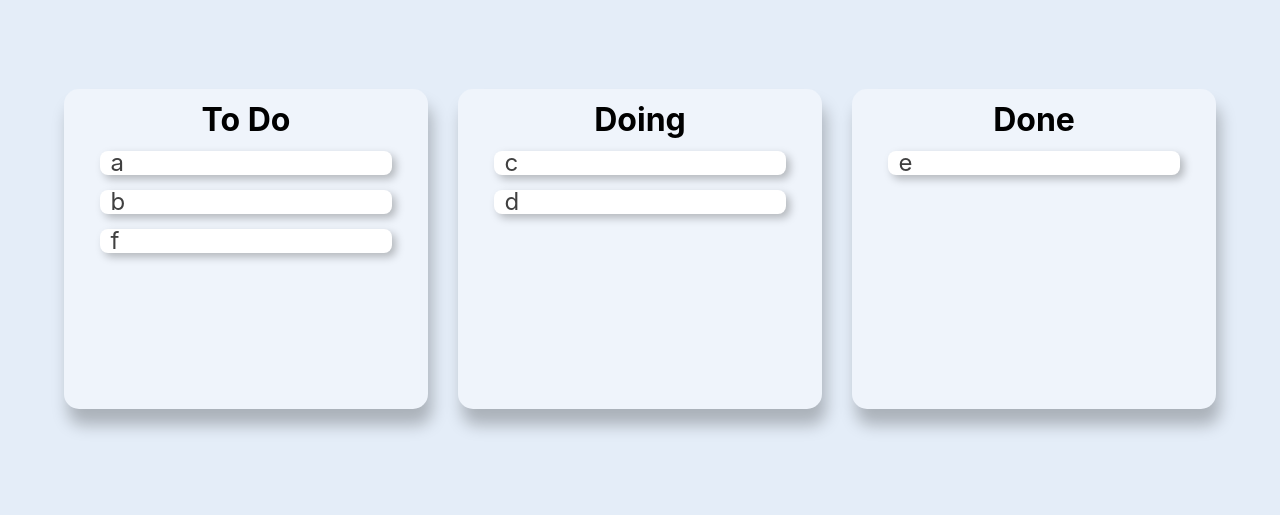
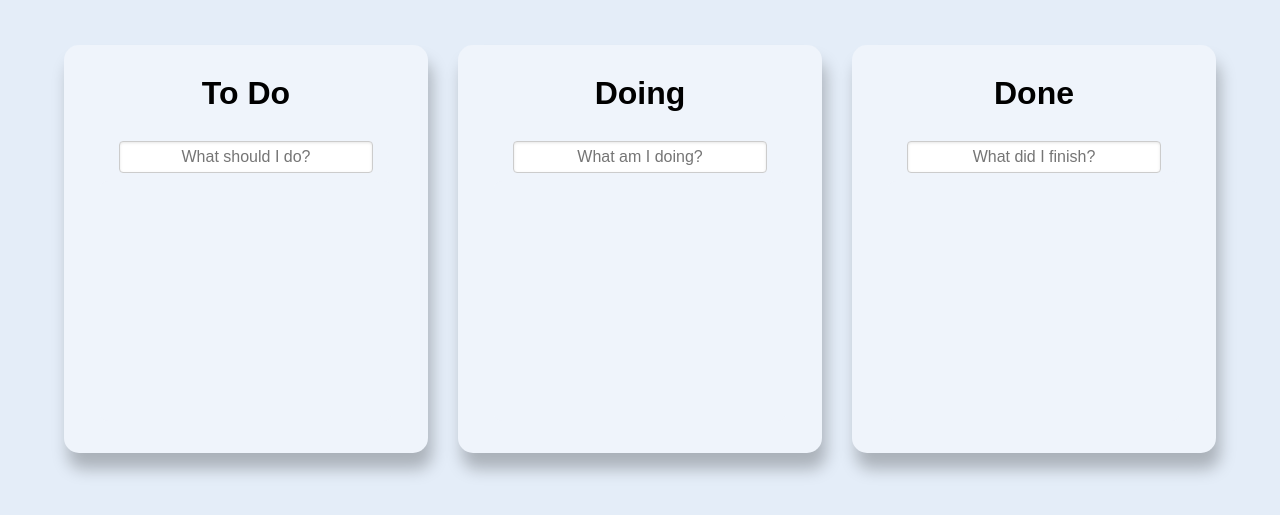
Before and after one commit to engulfedInFlames/NomadCoders-react-dnd-to_do_list, a React (Create React App) app: page / in a window 1280 px wide. Shown: the part 151-666 px from the top of the page. Built offline with nearby package versions, Linux system fonts and the light colour scheme.

Commit message:
Just before challenges

```diff
--- a/package.json
+++ b/package.json
@@ -15,6 +15,7 @@
     "react": "^18.2.0",
     "react-beautiful-dnd": "^13.1.1",
     "react-dom": "^18.2.0",
+    "react-hook-form": "^7.43.5",
     "react-query": "^3.39.3",
     "react-router-dom": "^6.8.2",
     "react-scripts": "5.0.1",
--- a/src/atoms.tsx
+++ b/src/atoms.tsx
@@ -1,14 +1,19 @@
 import { atom, selector } from "recoil";
 
+export interface IToDo {
+  id: number;
+  text: string;
+}
+
 export interface IToDoState {
-  [key: string]: string[];
+  [key: string]: IToDo[];
 } // interface를 작성하지 않으면 TS는 toDoState의 state로 "toDo", "doing", "done"만을 인식한다. 즉, 그외 값(any)을 허용하지 않는다.
 
 export const toDoState = atom<IToDoState>({
   key: "toDo",
   default: {
-    "To Do": ["a", "b", "f"],
-    Doing: ["c", "d"],
-    Done: ["e"],
+    "To Do": [],
+    Doing: [],
+    Done: [],
   },
 });
--- a/src/components/Boards.tsx
+++ /dev/null
@@ -1,3 +0,0 @@
-function placeholder() {}
-
-export default placeholder;
--- a/src/components/DraggableCard.tsx
+++ b/src/components/DraggableCard.tsx
@@ -2,35 +2,44 @@ import React from "react";
 import { Draggable } from "react-beautiful-dnd";
 import styled from "styled-components";
 
-const Card = styled.div`
+const Card = styled.div<{ isDragging: Boolean }>`
+  overflow: hidden;
+  width: 100%;
   display: flex;
   align-items: center;
-  border-radius: 8px;
   background-color: ${(props) => props.theme.cardColor};
   color: ${(props) => props.theme.textColor};
   text-align: center;
+  word-wrap: normal;
+  white-space: nowrap;
+  padding-left: 10px;
   margin: 0 auto;
   margin-bottom: 15px;
-  padding-left: 10px;
-  box-shadow: 4px 4px 8px hsl(0deg 0% 0% / 0.25);
+  border-radius: 8px;
+  box-shadow: ${(props) =>
+    props.isDragging
+      ? "rgba(0, 0, 0, 0.25) 0px 14px 28px, rgba(0, 0, 0, 0.22) 0px 10px 10px"
+      : "rgba(0, 0, 0, 0.12) 0px 1px 3px, rgba(0, 0, 0, 0.24) 0px 1px 2px;"};
 `;
 
 interface IDragabbleCard {
-  toDo: string;
+  toDoId: number;
+  toDoText: string;
   index: number;
 }
 
-function DragabbleCard({ toDo, index }: IDragabbleCard) {
+function DragabbleCard({ toDoId, toDoText, index }: IDragabbleCard) {
   console.log("Rerendered");
   return (
-    <Draggable draggableId={toDo} index={index}>
-      {(magic) => (
+    <Draggable draggableId={String(toDoId)} index={index}>
+      {(magic, snapshot) => (
         <Card
+          isDragging={snapshot.isDragging}
           ref={magic.innerRef}
           {...magic.draggableProps}
           {...magic.dragHandleProps}
         >
-          {toDo}
+          {toDoText}
         </Card>
       )}
     </Draggable>
--- a/src/components/DroppableBoard.tsx
+++ b/src/components/DroppableBoard.tsx
@@ -1,36 +1,22 @@
 import styled from "styled-components";
 import { Droppable } from "react-beautiful-dnd";
 import DraggableCard from "./DraggableCard";
+import { useForm } from "react-hook-form";
+import { IToDo, toDoState } from "../atoms";
+import { useRecoilState, useSetRecoilState } from "recoil";
 
 interface IDroppableBoardProps {
-  toDos: string[];
+  toDos: IToDo[];
   boardId: string;
 }
 interface IBoardProps {
+  boardId: string;
   isDraggingOver: boolean;
   isDraggingFromThis: boolean;
 }
-
-const Board = styled.div<IBoardProps>`
-  width: 80%;
-  background-color: ${(props) =>
-    props.isDraggingOver
-      ? "#a4b0be"
-      : props.isDraggingFromThis
-      ? "#dfe4ea"
-      : props.theme.boardColor};
-  flex-grow: 1;
-  transition: background-color 0.2s ease-in-out;
-`;
-
-const Title = styled.span`
-  display: block;
-  font-size: 32px;
-  font-weight: bold;
-  color: black;
-  text-align: center;
-  margin-bottom: 15px;
-`;
+interface IForm {
+  toDo: string;
+}
 
 const Wrapper = styled.div`
   max-width: 450px;
@@ -42,25 +28,116 @@ const Wrapper = styled.div`
   background-color: ${(props) => props.theme.boardColor};
   color: white;
   font-size: 24px;
-  padding: 15px 0;
+  padding: 32px 0;
   box-shadow: 4px 16px 16px hsl(0deg 0% 0% / 0.25);
   list-style-type: none;
 `;
 
+const Title = styled.span`
+  display: block;
+  font-size: 32px;
+  font-weight: bold;
+  color: black;
+  text-align: center;
+  margin-bottom: 32px;
+`;
+
+const Form = styled.form`
+  width: 70%;
+  display: flex;
+  align-items: center;
+  margin-bottom: 8px;
+  input {
+    width: 100%;
+    height: 32px;
+    font-size: 16px;
+    text-align: center;
+    background-color: white;
+    padding: 10px;
+    border: 1px solid #ccc;
+    border-radius: 4px;
+    box-shadow: inset 0 1px 3px rgba(0, 0, 0, 0.1);
+  }
+`;
+
+const Board = styled.div<IBoardProps>`
+  width: 80%;
+  min-height: 30vh;
+  flex-grow: 1;
+  display: grid;
+  grid-auto-flow: row;
+  grid-auto-rows: 60px;
+  background-color: ${(props) =>
+    props.boardId === "To Do"
+      ? props.isDraggingOver
+        ? "#0984e3"
+        : props.isDraggingFromThis
+        ? "#74b9ff"
+        : props.theme.boardColor
+      : props.boardId === "Doing"
+      ? props.isDraggingOver
+        ? "#f39c12"
+        : props.isDraggingFromThis
+        ? "#ffeaa7"
+        : props.theme.boardColor
+      : props.isDraggingOver
+      ? "#2ecc71"
+      : props.isDraggingFromThis
+      ? "#c1fad3"
+      : props.theme.boardColor};
+  border-radius: 8px;
+  padding: 24px 0;
+  transition: background-color 0.2s ease-in-out;
+`;
+
 function DroppableBoard({ toDos, boardId }: IDroppableBoardProps) {
+  const { register, setValue, handleSubmit } = useForm<IForm>();
+  const setToDos = useSetRecoilState(toDoState);
+  const onSubmit = ({ toDo }: IForm) => {
+    const newObj = {
+      id: Date.now(),
+      text: toDo,
+    };
+    setToDos((allBoards) => {
+      return {
+        ...allBoards,
+        [boardId]: [newObj, ...allBoards[boardId]],
+      };
+    });
+    setValue("toDo", "");
+  };
+  const inputPlaceholder =
+    boardId === "To Do"
+      ? "What should I do?"
+      : boardId === "Doing"
+      ? "What am I doing?"
+      : "What did I finish?";
   return (
     <Wrapper>
       <Title>{boardId}</Title>
+      <Form onSubmit={handleSubmit(onSubmit)}>
+        <input
+          {...register("toDo", { required: true })}
+          type="text"
+          placeholder={inputPlaceholder}
+        />
+      </Form>
       <Droppable droppableId={boardId}>
         {(magic, snapshot) => (
           <Board
+            boardId={boardId}
             isDraggingOver={snapshot.isDraggingOver}
             isDraggingFromThis={Boolean(snapshot.draggingFromThisWith)}
             ref={magic.innerRef}
             {...magic.droppableProps}
           >
             {toDos.map((toDo, index) => (
-              <DraggableCard key={toDo} toDo={toDo} index={index} />
+              <DraggableCard
+                key={toDo.id}
+                toDoId={toDo.id}
+                toDoText={toDo.text}
+                index={index}
+              />
             ))}
             {magic.placeholder}
           </Board>
--- a/src/index.tsx
+++ b/src/index.tsx
@@ -1,4 +1,3 @@
-import React from "react";
 import ReactDOM from "react-dom/client";
 import { RouterProvider } from "react-router-dom";
 import { RecoilRoot } from "recoil";
--- a/src/routes/Root.tsx
+++ b/src/routes/Root.tsx
@@ -5,7 +5,19 @@ import { useRecoilState } from "recoil";
 import { IToDoState, toDoState } from "../atoms";
 import DroppableBoard from "../components/DroppableBoard";
 
+/*
+Code Challenge
+1. Form 디자인하기 ✅
+2. LocalStorage 만들어서 toDos 저장하기
+3. 삭제 버튼 만들기
+4. Board 바깥으로 드롭하면 삭제되는 기능 추가하기
+5. Board의 순서도 바꿀 수 있는 기능 추가하기
+6. Board 만들기 기능 추가하기
+
+*/
+
 const GlobalStyle = createGlobalStyle`
+@import url('https://fonts.googleapis.com/css2?family=Noto+Sans+KR:wght@400;500;700&display=swap');
   ${reset}
   * {
     box-sizing: border-box;
@@ -13,7 +25,7 @@ const GlobalStyle = createGlobalStyle`
   body {
     width:100vw;
     height:100vh;
-    font-family: -apple-system, BlinkMacSystemFont, 'Segoe UI', Roboto, Oxygen, Ubuntu, Cantarell, 'Open Sans', 'Helvetica Neue', sans-serif;
+    font-family: 'Noto Sans KR', sans-serif;
     background-color: ${(props) => props.theme.bgColor};
   }
 `;
@@ -31,19 +43,17 @@ const Container = styled.div`
 
 function Root() {
   const [toDos, setToDos] = useRecoilState(toDoState);
-  const onDragEnd = ({ draggableId, destination, source }: DropResult) => {
+  const onDragEnd = (dragInfo: DropResult) => {
+    const { draggableId, destination, source } = dragInfo;
     if (!destination) return;
     setToDos((prev) => {
       const copyBoards: IToDoState = {};
       Object.keys(prev).forEach((key) => {
-        copyBoards[key] = [...prev[key]]; // 깊은 복사로 참조하지 않게 한다.
+        copyBoards[key] = [...prev[key]]; // 깊은 복사로 원래 것을 참조하지 않게 한다.
       });
+      const obj = copyBoards[source.droppableId][source.index];
       copyBoards[source.droppableId].splice(source.index, 1);
-      copyBoards[destination.droppableId].splice(
-        destination.index,
-        0,
-        draggableId
-      );
+      copyBoards[destination.droppableId].splice(destination.index, 0, obj);
       return copyBoards;
     });
 
```
Also changed, not shown: chapter/2_react-beautiful-dnd.txt, 1 other file (tests, documents, lock files or other folders).
